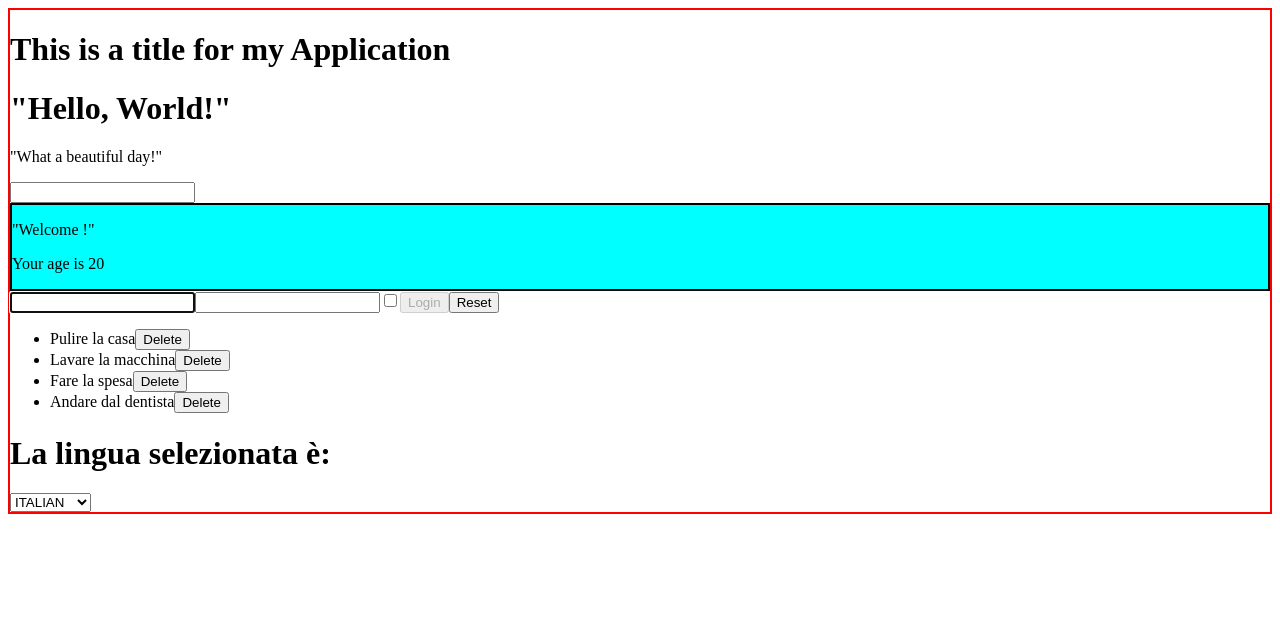
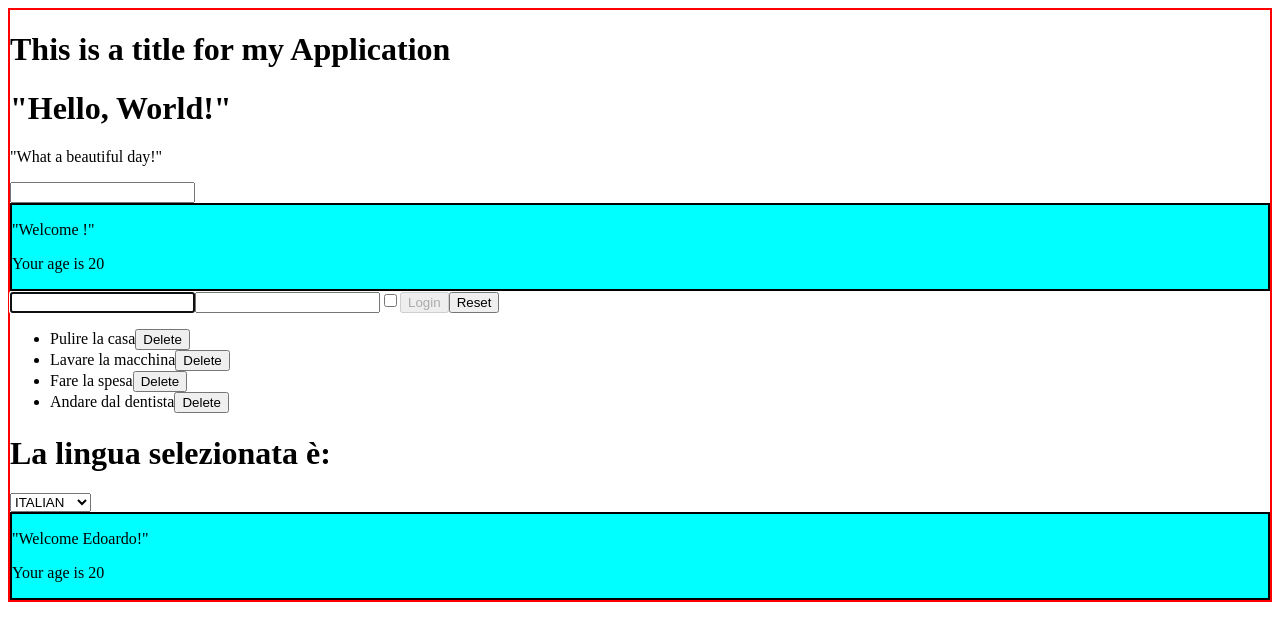
Before and after one commit to EdoGent/React-App, a React (Create React App) app: page / in a window 1280 px wide. Shown: the top 640 px of the page. Built offline with nearby package versions, Linux system fonts and the light colour scheme.

Commit message:
Function-Components-01 exercise

```diff
--- a/src/Component/App.js
+++ b/src/Component/App.js
@@ -1,12 +1,13 @@
 import React from 'react';
 import Hello from './Hello';
 import InteractiveWelcome from './InteractiveWelcome';
-import Welcome from './Welcome';
+import welcome from './Welcome';
 import UncontrolledLogin from './UncontrolledLogin';
 import ToDoList from './ToDoList';
 import Container from './Container';
 import { LanguageContext } from './LanguageContext';
 import { DisplayLanguage } from './DisplayLanguage';
+import Welcome from './Welcome';
 
 class App extends React.Component {
     state = {
@@ -47,6 +48,7 @@ class App extends React.Component {
                     <option value='italiano' >ITALIAN</option>
                     <option value='english' >ENGLISH</option>
                 </select>
+                <Welcome />
             </Container>
         )
     }
--- a/src/Component/Welcome.js
+++ b/src/Component/Welcome.js
@@ -1,18 +1,12 @@
 import React from "react";
 import Age from "./Age";
 
-export default class Welcome extends React.Component {
-    static defaultProps = {
-        name: 'Edoardo'
-    }
-
-    render () {
-        const age = 20;
+export default function Welcome ({ name = 'Edoardo'}) {
+    const age = 20;
         return (
             <div className="welcome">
-                <p>"Welcome {this.props.name}!"</p>
+                <p>"Welcome {name}!"</p>
                 {age > 18 && age < 65 && <Age age={age} />}
             </div>
         )
     }
-}
```
